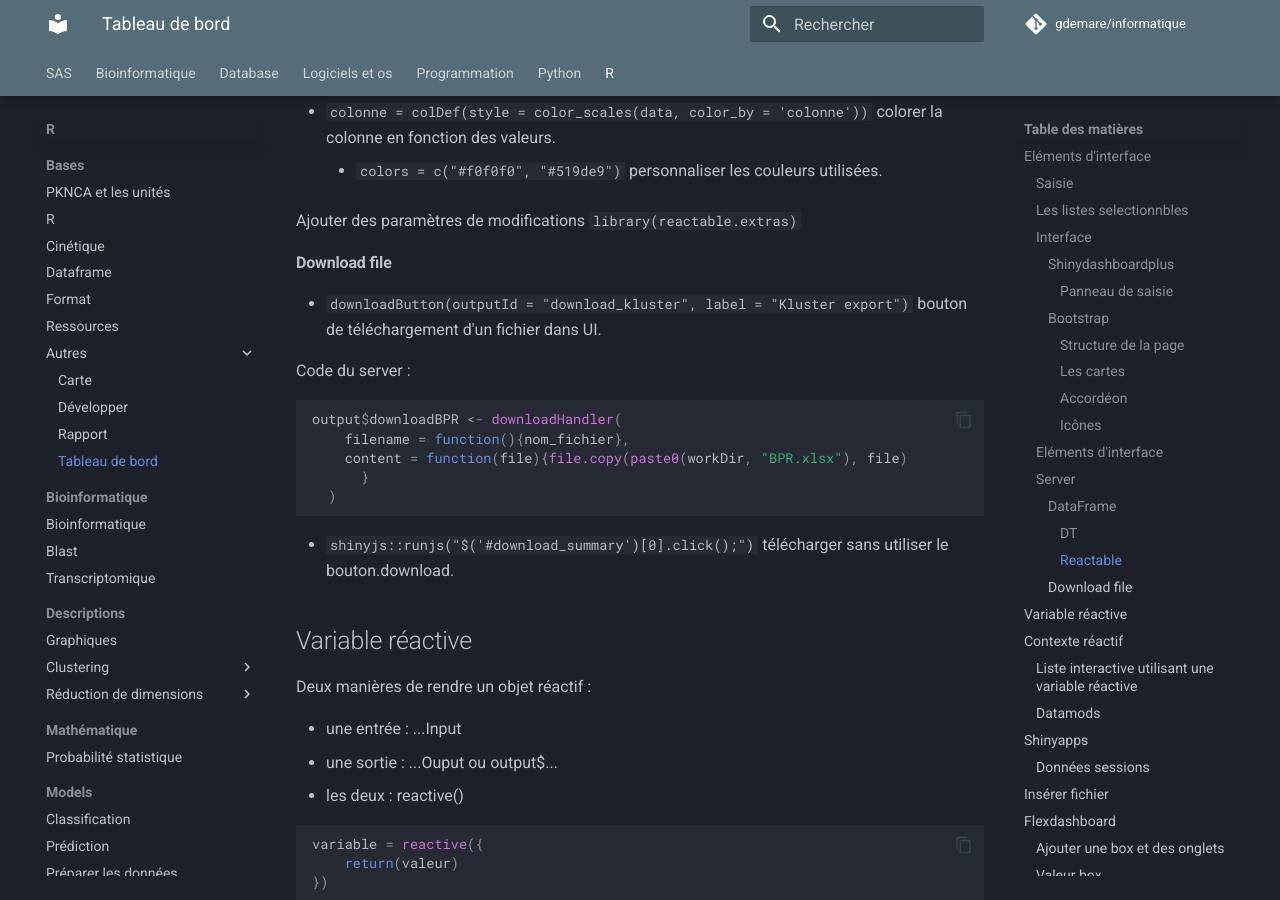
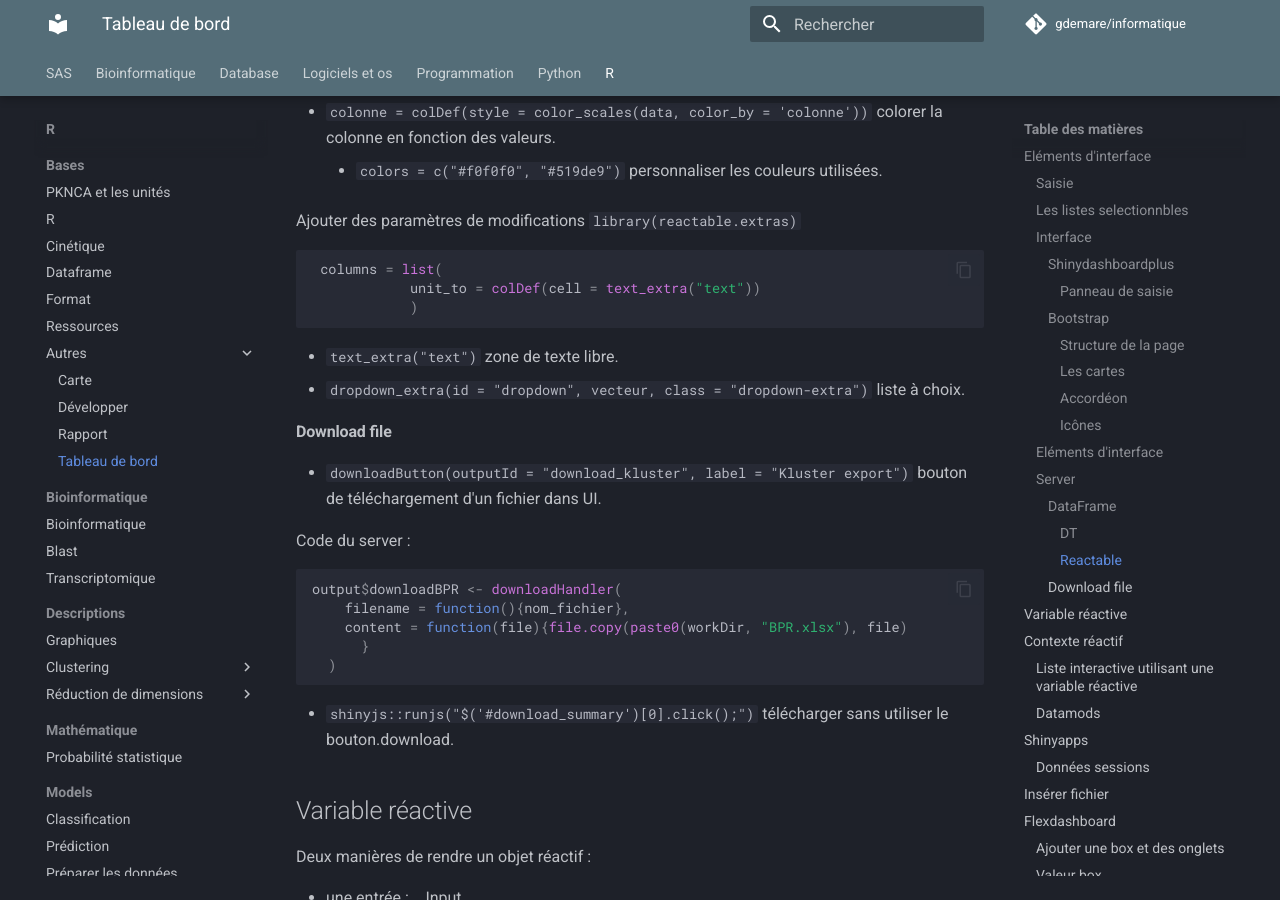
Before and after one commit to gdemare/Informatique, an MkDocs documentation site: the page built from docs/r/bases/autres/tableau de bord.md, in a window 1280 px wide and 900 px high, scrolled down 8722 px. Built offline with MkDocs 1.6.1 and Material for MkDocs 9.7.7, drawn with Linux system fonts in a browser that asks for light colours; comment, search, counter and statistics services are not loaded.

Commit message:
Update tableau de bord.md

````diff
--- a/docs/r/bases/autres/tableau de bord.md
+++ b/docs/r/bases/autres/tableau de bord.md
@@ -350,6 +350,15 @@ Colorer les cellules `library(reactablefmtr)`
 
 Ajouter des paramètres de modifications `library(reactable.extras)`
 
+```r
+ columns = list(
+            unit_to = colDef(cell = text_extra("text"))
+            )
+```
+
+* `text_extra("text")` zone de texte libre.
+* `dropdown_extra(id = "dropdown", vecteur, class = "dropdown-extra")` liste à choix.
+
 #### Download file
 
 * `downloadButton(outputId = "download_kluster", label = "Kluster export")` bouton de téléchargement d'un fichier dans UI.
````
